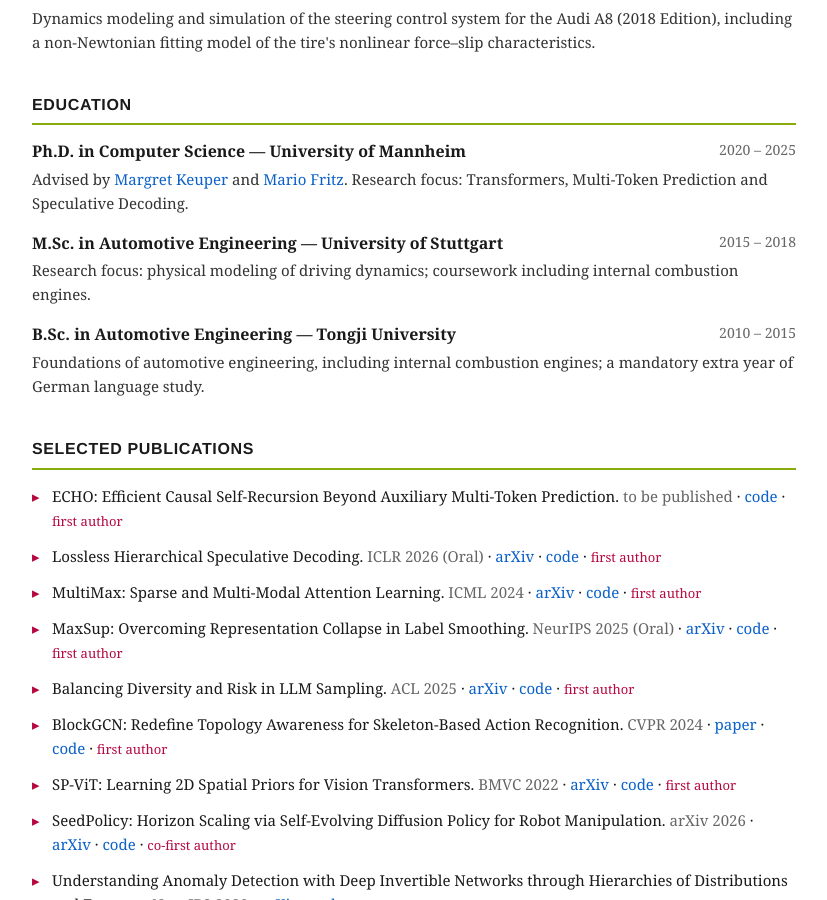
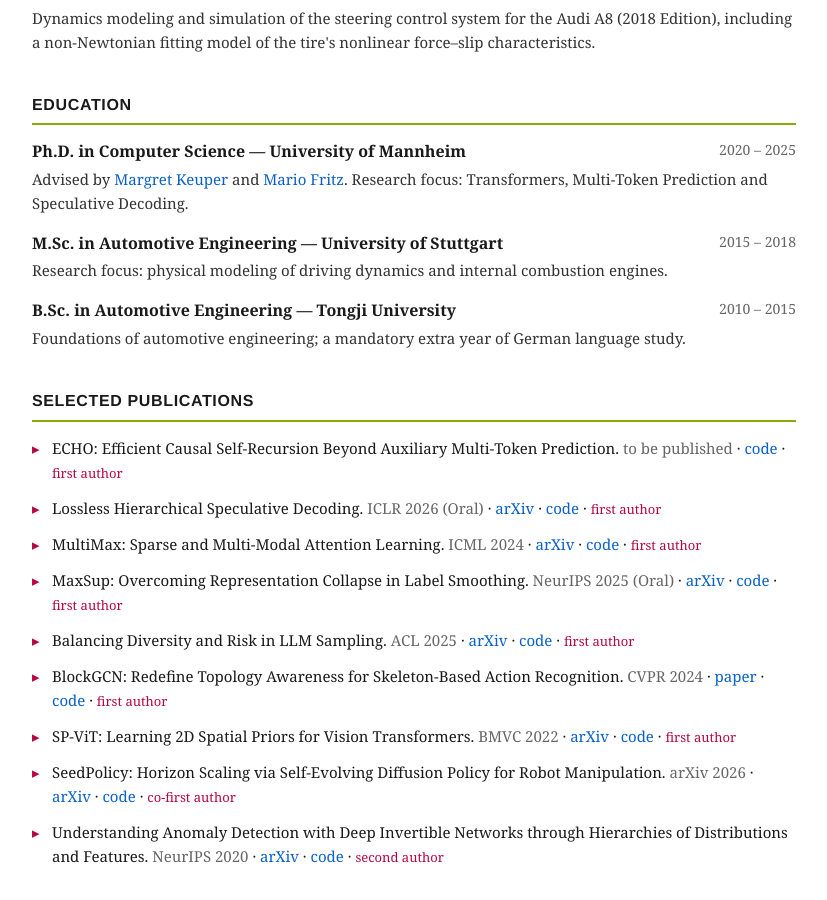
Before and after one commit to ZhouYuxuanYX/ZhouYuxuanYX.github.io, a Jekyll site: the page cv/index.html, which Jekyll copies as it is, in a window 1280 px wide and 900 px high, scrolled down 1736 px. Shown: the whole window, without its empty margins (226-1053 px from the left). Built offline with Jekyll 4.4.1, drawn with Linux system fonts in a browser that asks for light colours.

Commit message:
CV: internal combustion engines only under M.Sc.

```diff
--- a/cv/index.html
+++ b/cv/index.html
@@ -210,15 +210,14 @@
       <span class="title">M.Sc. in Automotive Engineering &mdash; University of Stuttgart</span>
       <span class="when">2015 &ndash; 2018</span>
     </div>
-    <div class="desc">Research focus: physical modeling of driving dynamics; coursework including internal combustion engines.</div>
+    <div class="desc">Research focus: physical modeling of driving dynamics and internal combustion engines.</div>
   </div>
   <div class="item">
     <div class="top">
       <span class="title">B.Sc. in Automotive Engineering &mdash; Tongji University</span>
       <span class="when">2010 &ndash; 2015</span>
     </div>
-    <div class="desc">Foundations of automotive engineering, including internal combustion
-      engines; a mandatory extra year of German language study.</div>
+    <div class="desc">Foundations of automotive engineering; a mandatory extra year of German language study.</div>
   </div>
 
   <!-- PUBLICATIONS -->
```
